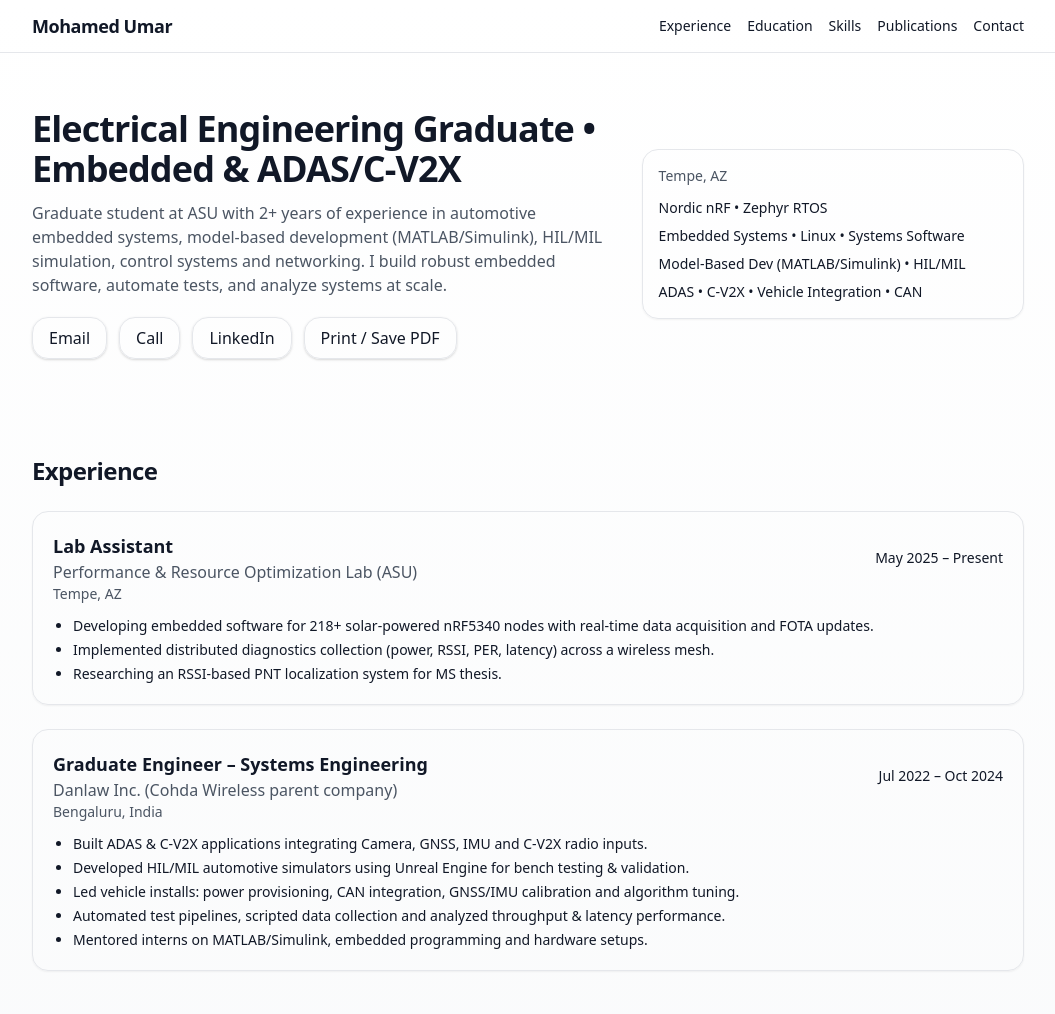
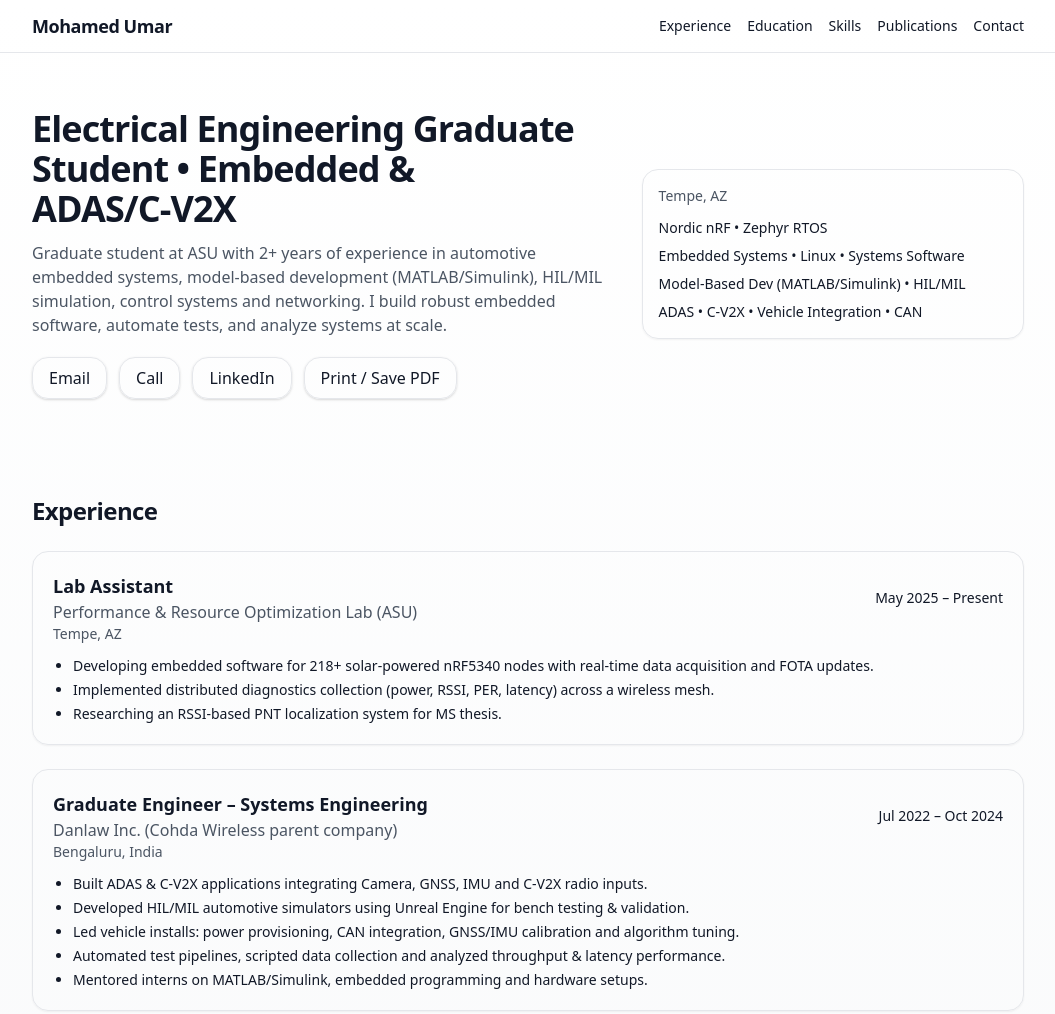
Before and after one commit to Umar-3300/Website, a plain HTML site: page index.html in a window 1280 px wide. Shown: the top 1014 px of the page, without its empty margins (112-1167 px from the left). Drawn offline with nearby package versions, Linux system fonts and the light colour scheme.

Commit message:
Updated portfolio....

```diff
--- a/index.html
+++ b/index.html
@@ -34,7 +34,7 @@
     <div class="grid md:grid-cols-5 gap-6 items-center">
       <div class="md:col-span-3">
         <h1 class="text-3xl md:text-4xl font-bold tracking-tight">
-          Electrical Engineering Graduate • Embedded & ADAS/C‑V2X
+          Electrical Engineering Graduate Student • Embedded & ADAS/C‑V2X
         </h1>
         <p class="mt-3 text-gray-600">
           Graduate student at ASU with 2+ years of experience in automotive embedded systems, model‑based development (MATLAB/Simulink), HIL/MIL simulation, control systems and networking. I build robust embedded software, automate tests, and analyze systems at scale.
```
